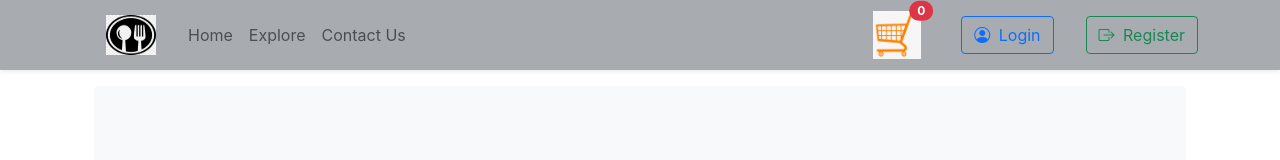
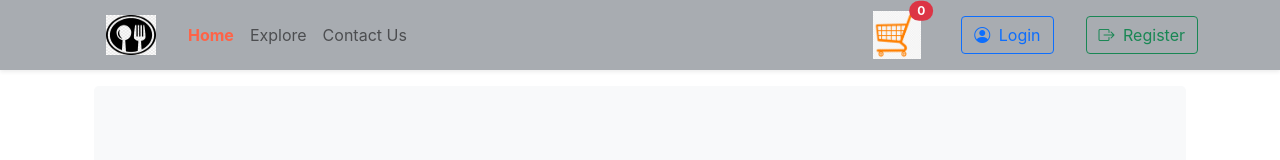
Before and after one commit to sk6957187/Assignment, a React (Create React App) app in the folder foodiesapi/forntend/foodies/: page / in a window 1280 px wide. Shown: the top 160 px of the page. Built offline with nearby package versions, Linux system fonts and the light colour scheme; no server answers.

Commit message:
udate menubar

```diff
--- a/foodiesapi/forntend/foodies/src/components/menubar/Menubar.jsx
+++ b/foodiesapi/forntend/foodies/src/components/menubar/Menubar.jsx
@@ -1,18 +1,25 @@
 import React, { useContext } from 'react';
 import { assets } from '../../assets/assets.js';
 import './Menubar.css';
-import { Link } from 'react-router-dom';
+import { Link, useLocation, useNavigate } from 'react-router-dom';
 import { StoreContext } from '../../context/StoreContext.jsx';
 
 const Menubar = () => {
     const { quantities } = useContext(StoreContext);
+    const location = useLocation();
+    const currentPath = location.pathname;
     const totalItems = Object.values(quantities).reduce((acc, curr) => acc + curr, 0);
+    const navigate = useNavigate();
+
     return (
         <nav className="navbar navbar-expand-lg navbar-light bg-light shadow-sm">
             <div className="container">
-                <Link to={"/"}><img src={assets.logo} alt="logo" className="logo navbar-brand mx-4" height={45} width={45} /></Link>
+                <Link to={"/"}>
+                    <img src={assets.logo} alt="logo" className="logo navbar-brand mx-4" height={45} width={45} />
+                </Link>
 
-                <button className="navbar-toggler" type="button" data-bs-toggle="collapse" data-bs-target="#navbarSupportedContent" aria-controls="navbarSupportedContent" aria-expanded="false" aria-label="Toggle navigation">
+                <button className="navbar-toggler" type="button" data-bs-toggle="collapse" data-bs-target="#navbarSupportedContent"
+                    aria-controls="navbarSupportedContent" aria-expanded="false" aria-label="Toggle navigation">
                     <span className="navbar-toggler-icon"></span>
                 </button>
 
@@ -20,19 +27,19 @@ const Menubar = () => {
                     {/* Left Links */}
                     <ul className="navbar-nav me-auto mb-2 mb-lg-0">
                         <li className="nav-item">
-                            <Link className="nav-link" to="/">Home</Link>
+                            <Link className={currentPath === "/" ? "nav-link fw-bold active" : "nav-link"} to="/">Home</Link>
                         </li>
                         <li className="nav-item">
-                            <Link className="nav-link" to="/explore">Explore</Link>
+                            <Link className={currentPath.startsWith("/explore") ? "nav-link fw-bold active" : "nav-link"} to="/explore">Explore</Link>
                         </li>
                         <li className="nav-item">
-                            <Link className="nav-link" to="/contact">Contact Us</Link>
+                            <Link className={currentPath.startsWith("/contact") ? "nav-link fw-bold active" : "nav-link"} to="/contact">Contact Us</Link>
                         </li>
                     </ul>
 
                     {/* Right Section */}
                     <div className="d-flex align-items-center menubar-right gap-4">
-                        <Link to={"/cart"} >
+                        <Link to={"/cart"}>
                             <div className="position-relative me-3">
                                 <img src={assets.cart} alt="cart" className="cart-icon" height={48} width={48} />
                                 <span className="position-absolute top-0 start-100 translate-middle badge rounded-pill bg-danger">
@@ -40,10 +47,10 @@ const Menubar = () => {
                                 </span>
                             </div>
                         </Link>
-                        <button className="btn btn-outline-primary me-2">
+                        <button className="btn btn-outline-primary me-2" onClick={() => navigate('/login')}>
                             <i className="bi bi-person-circle me-1"></i> Login
                         </button>
-                        <button className="btn btn-outline-success">
+                        <button className="btn btn-outline-success" onClick={() => navigate('/register')}>
                             <i className="bi bi-box-arrow-right me-1"></i> Register
                         </button>
                     </div>
```
